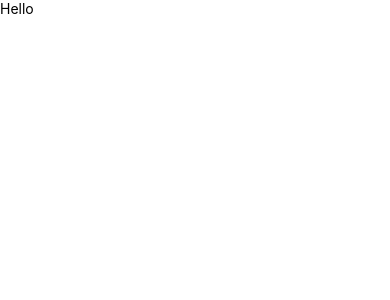
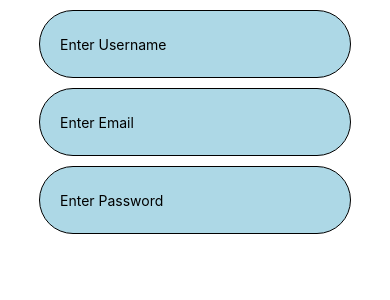
Before and after one commit to mosalman97/step_app, a React Native app: screen / in a window 390 px wide. Shown: the top 300 px of the page. Built offline with nearby package versions, Linux system fonts and the light colour scheme.

Commit message:
react-native-svg package added

```diff
--- a/App.js
+++ b/App.js
@@ -1,12 +1,11 @@
 import React from "react";
 import { SafeAreaView, View ,Text} from "react-native";
+import Signup from "./src/components/screens/Signup";
 
 const App = ()=>{
   return (
     <SafeAreaView>
-      <View>
-        <Text>Hello</Text>
-      </View>
+      <Signup/>
     </SafeAreaView>
   )
 }
--- a/package.json
+++ b/package.json
@@ -12,7 +12,8 @@
   "dependencies": {
     "react": "18.0.0",
     "react-native": "0.69.2",
-    "react-native-responsive-screen": "^1.4.2"
+    "react-native-responsive-screen": "^1.4.2",
+    "react-native-svg": "^12.4.0"
   },
   "devDependencies": {
     "@babel/core": "^7.12.9",
--- /dev/null
+++ b/src/components/screens/Signup.js
@@ -0,0 +1,51 @@
+import React, {useState} from 'react';
+import {TextInput, View, StyleSheet} from 'react-native';
+import {SIZES} from '../general/Constants';
+const Signup = () => {
+  const [username, setUsername] = useState('');
+  const [email, setEmail] = useState('');
+  const [password, setPassword] = useState('');
+
+  return (
+    <View style={styles.continer}>
+      <View>
+        {/* <Image */}
+
+      </View>
+      <View style={styles.inputcontainer}>
+        <TextInput
+          style={styles.input}
+          placeholder="Enter Username"
+          onChangeText={username => setUsername(username)}
+        />
+        <TextInput
+          style={styles.input}
+          placeholder="Enter Email"
+          onChangeText={email => setEmail(email)}
+        />
+        <TextInput
+          style={styles.input}
+          placeholder="Enter Password"
+          onChangeText={password => setPassword(password)}
+        />
+      </View>
+    </View>
+  );
+};
+
+export default Signup;
+
+const styles = StyleSheet.create({
+  container: {},
+  input: {
+    backgroundColor: 'lightblue',
+    width: SIZES.wp('80%'),
+    height: SIZES.hp('8%'),
+    marginTop: 10,
+    borderColor: 'black',
+    borderWidth: 1,
+    borderRadius: 50,
+    paddingLeft: 20,
+    alignSelf: 'center',
+  },
+});
```
Also changed, not shown: src/components/screens/Signin.js (added, +8 -0 lines), src/components/screens/Welcome.js (deleted, +0 -12 lines), src/assets/images/logo.svg (added), 1 other file (tests, documents, lock files or other folders).
